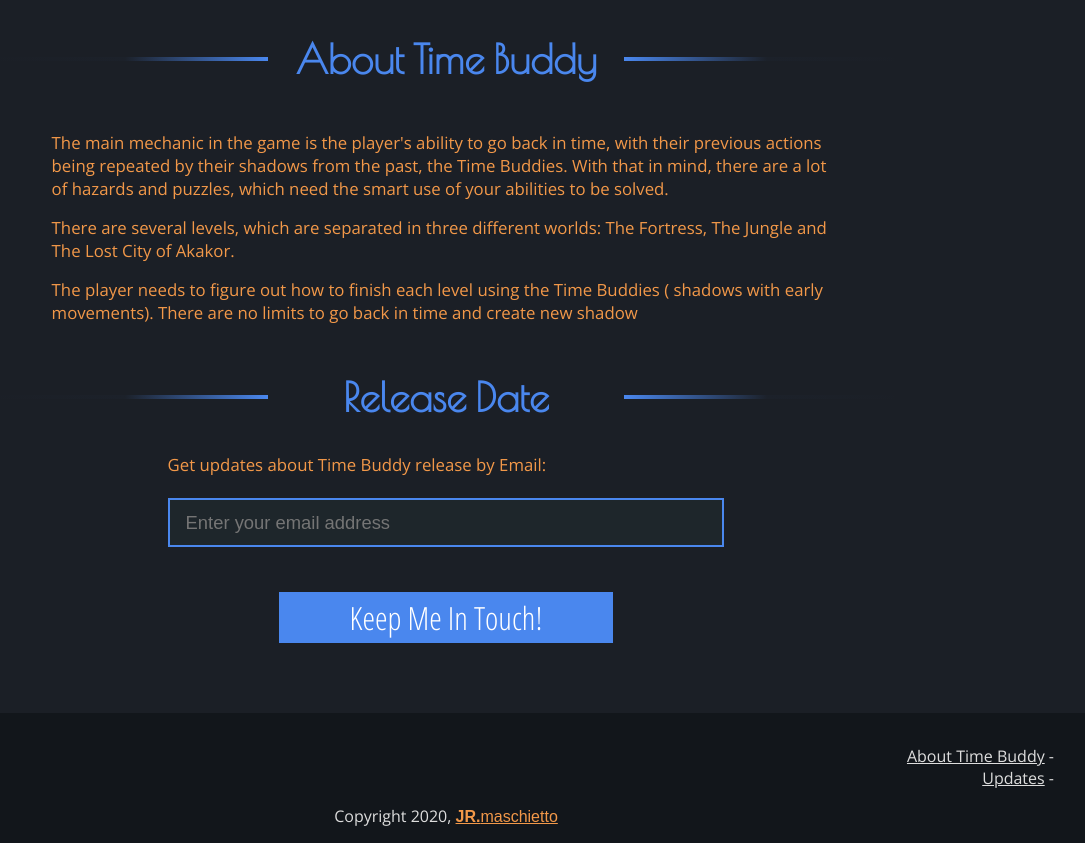
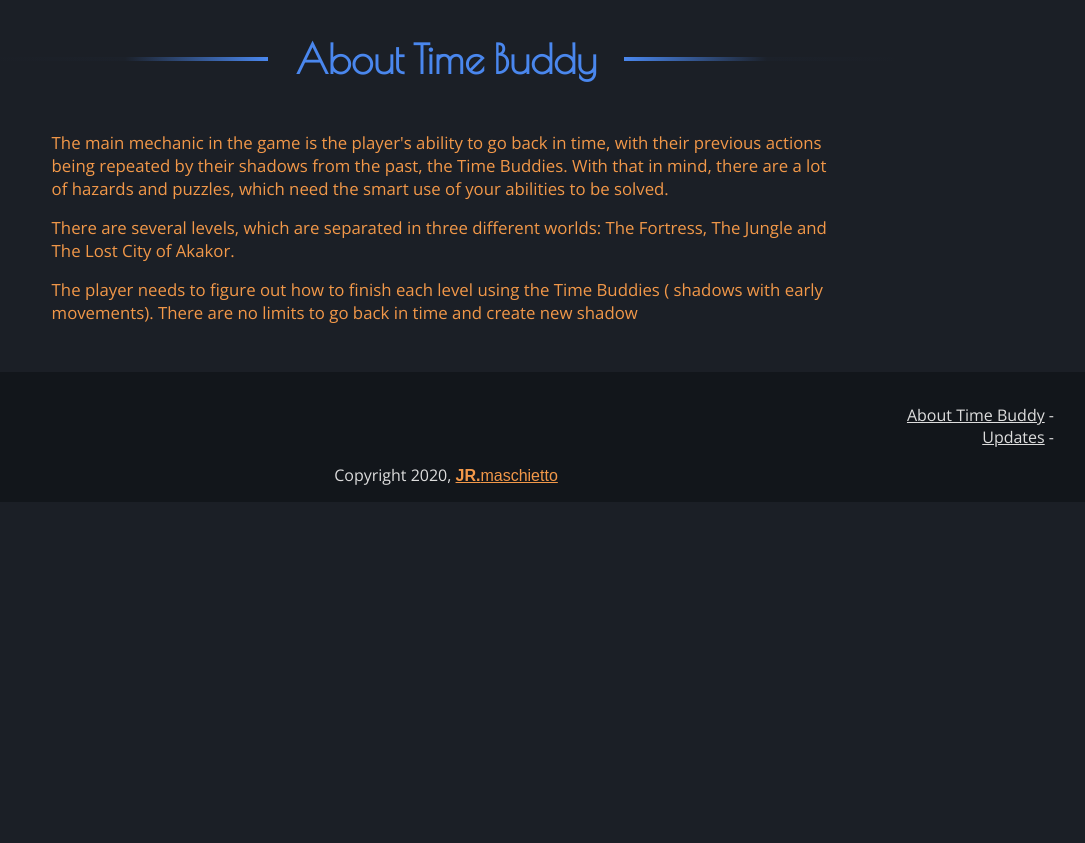
Before and after one commit to lufemas/time-buddy-landing-page, a plain HTML site: page index.html in a window 1280 px wide. Shown: the part 704-1547 px from the top of the page, without its empty margins (194-1279 px from the left). After the commit the page ends 1206 px from the top, so only its background shows below. Drawn offline with nearby package versions, Linux system fonts and the light colour scheme; a web font is replaced by a local one.

Commit message:
Octopus Mail Form

```diff
--- a/index.html
+++ b/index.html
@@ -52,7 +52,7 @@
       </article>
 
       <article class="container" id="update">
-        <section class="sub-title">
+        <!-- <section class="sub-title">
           <div class="fadding-line left"></div><h2 class="sub-title-text">Release Date</h2><div class="fadding-line right"></div>
         </section>
 
@@ -66,7 +66,8 @@
               required
             />
             <input id="submit" type="submit" value="Keep Me In Touch!" class="btn" />
-          </form>
+          </form> -->
+          <script async src="https://eocampaign1.com/form/491ee754-e31c-11f1-b4d5-0de3a4a2f981.js" data-form="491ee754-e31c-11f1-b4d5-0de3a4a2f981"></script>
      </article>
 
 
```
